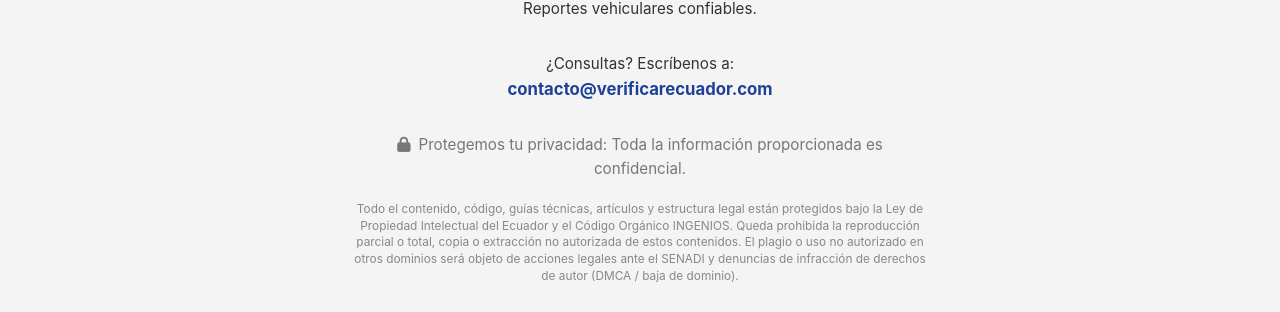
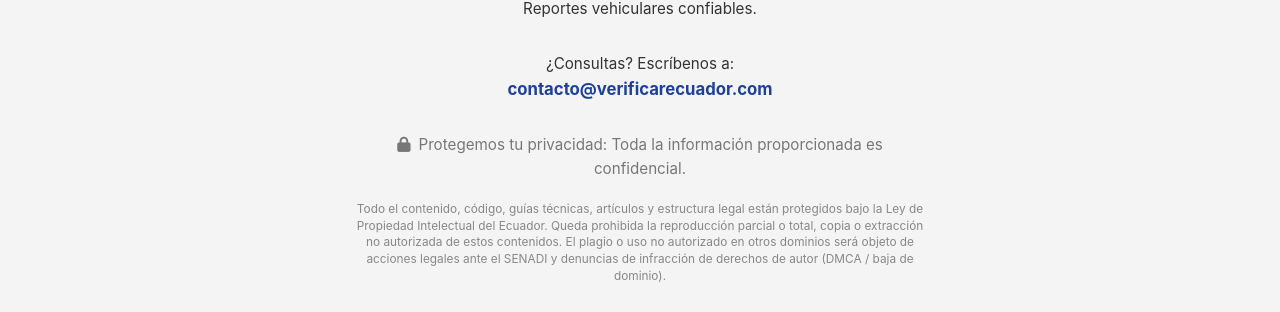
Before and after one commit to gabriel2507to/verificar-ecuador, a plain HTML site: page guia/multas-ant-emov.html in a window 1280 px wide. Shown: the part 1690-2002 px from the top of the page. Drawn offline with Linux system fonts and the light colour scheme.

Commit message:
multas-ant-emov.html

```diff
--- a/guia/multas-ant-emov.html
+++ b/guia/multas-ant-emov.html
@@ -90,7 +90,7 @@
 
         <!-- Texto de Protección Legal / Propiedad Intelectual -->
         <p style="margin: 10px 0; font-size: 0.78em; color: #888; line-height: 1.4; padding: 0 10px; text-align: center; width: 100%;">
-            Todo el contenido, código, guías técnicas, artículos y estructura legal están protegidos bajo la Ley de Propiedad Intelectual del Ecuador y el Código Orgánico INGENIOS. Queda prohibida la reproducción parcial o total, copia o extracción no autorizada de estos contenidos. El plagio o uso no autorizado en otros dominios será objeto de acciones legales ante el SENADI y denuncias de infracción de derechos de autor (DMCA / baja de dominio).
+            Todo el contenido, código, guías técnicas, artículos y estructura legal están protegidos bajo la Ley de Propiedad Intelectual del Ecuador. Queda prohibida la reproducción parcial o total, copia o extracción no autorizada de estos contenidos. El plagio o uso no autorizado en otros dominios será objeto de acciones legales ante el SENADI y denuncias de infracción de derechos de autor (DMCA / baja de dominio).
         </p>
 
         <div style="margin: 20px 0; display: flex; justify-content: center; width: 100%;">
```
